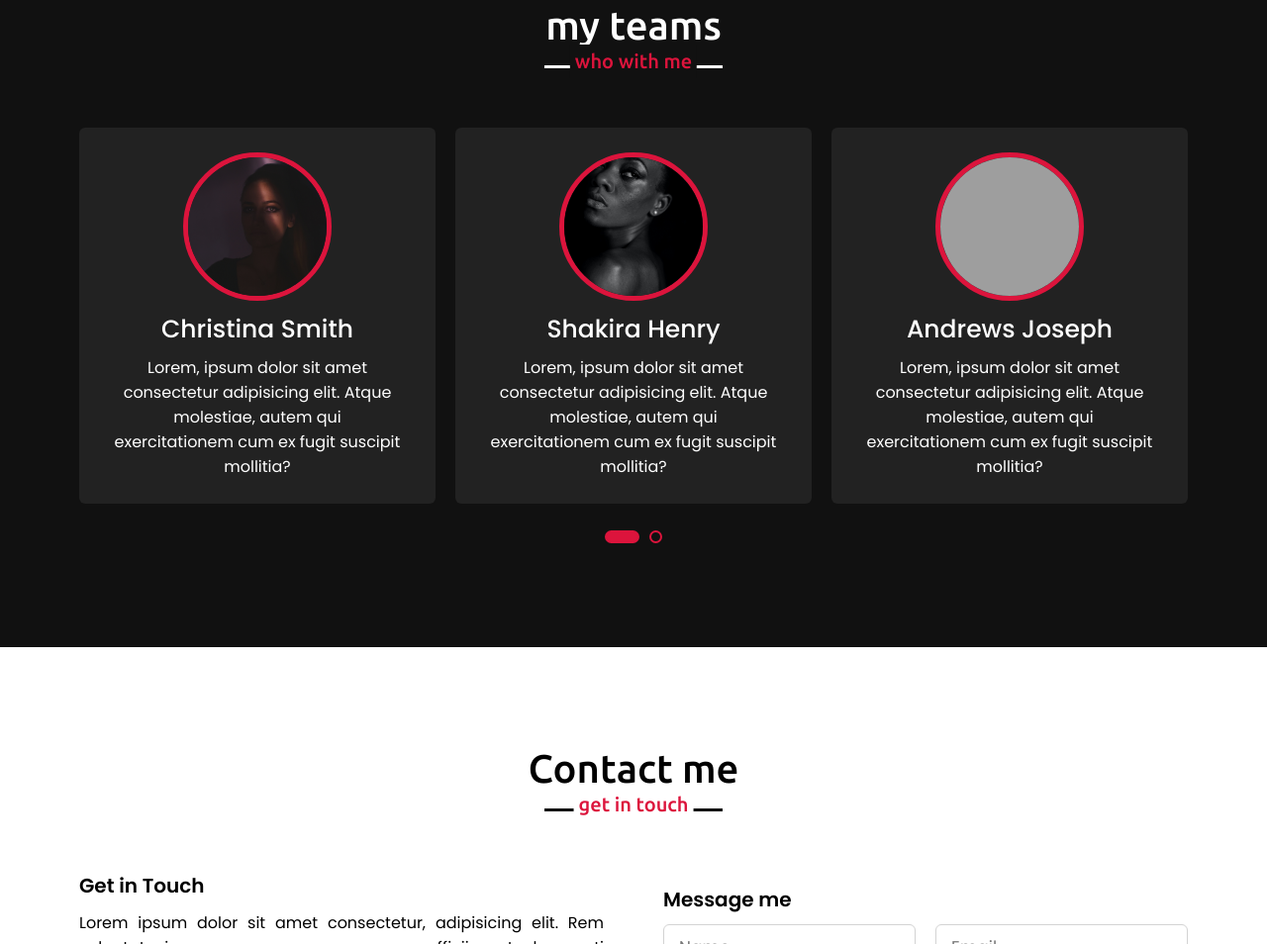
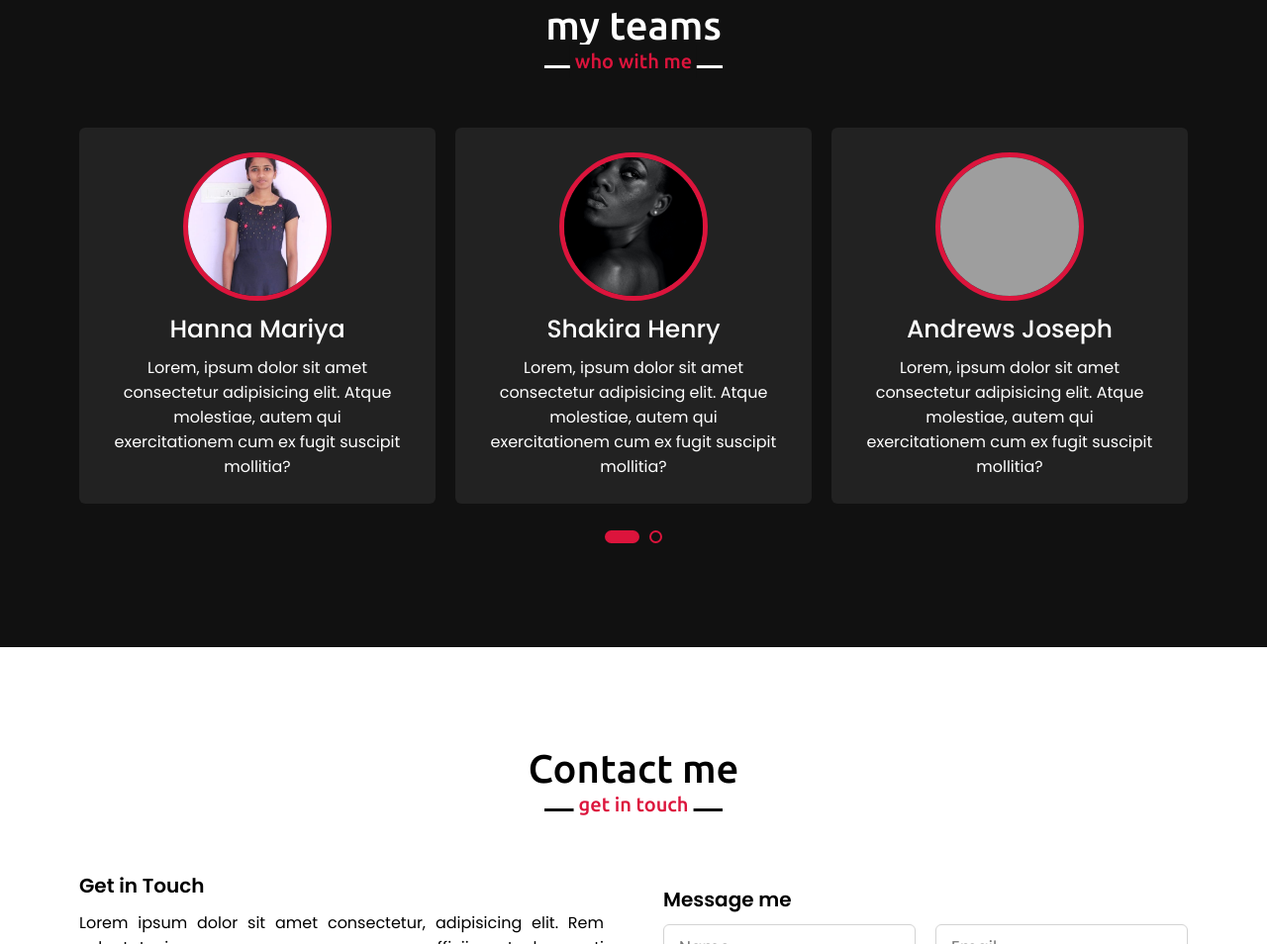
Before and after one commit to aswinko/personal-Website, a plain HTML site: page index.html in a window 1280 px wide. Shown: the part 2843-3797 px from the top of the page at 99% size. Drawn offline with nearby package versions, Linux system fonts and the light colour scheme; grey boxes are pictures that could not be loaded.

Commit message:
Update index.html

```diff
--- a/index.html
+++ b/index.html
@@ -168,8 +168,11 @@
             <div class="carousel owl-carousel">
                 <div class="card">
                     <div class="box">
-                        <img src="img/person1.jpg" alt="">
-                        <div class="text">Christina Smith</div>
+<!--                         <img src="img/person1.jpg" alt="">
+                        <div class="text">Christina Smith</div> -->
+
+                        <img src="img/hanna.jpeg" alt="">
+                        <div class="text">Hanna Mariya</div>
                         <p>Lorem, ipsum dolor sit amet consectetur adipisicing elit. Atque molestiae, autem qui exercitationem cum ex fugit suscipit mollitia?</p>
                     </div>
                 </div>
```
